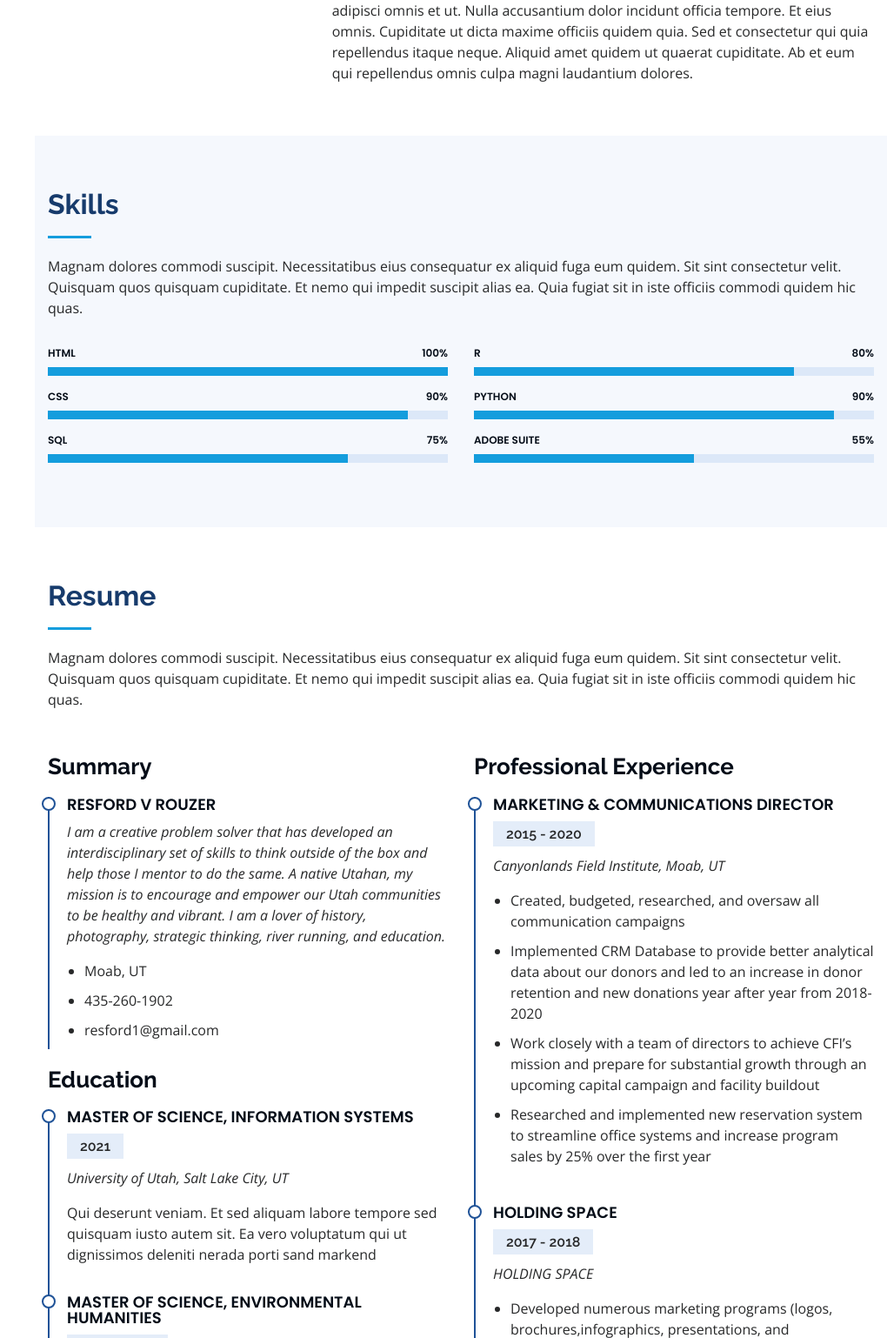
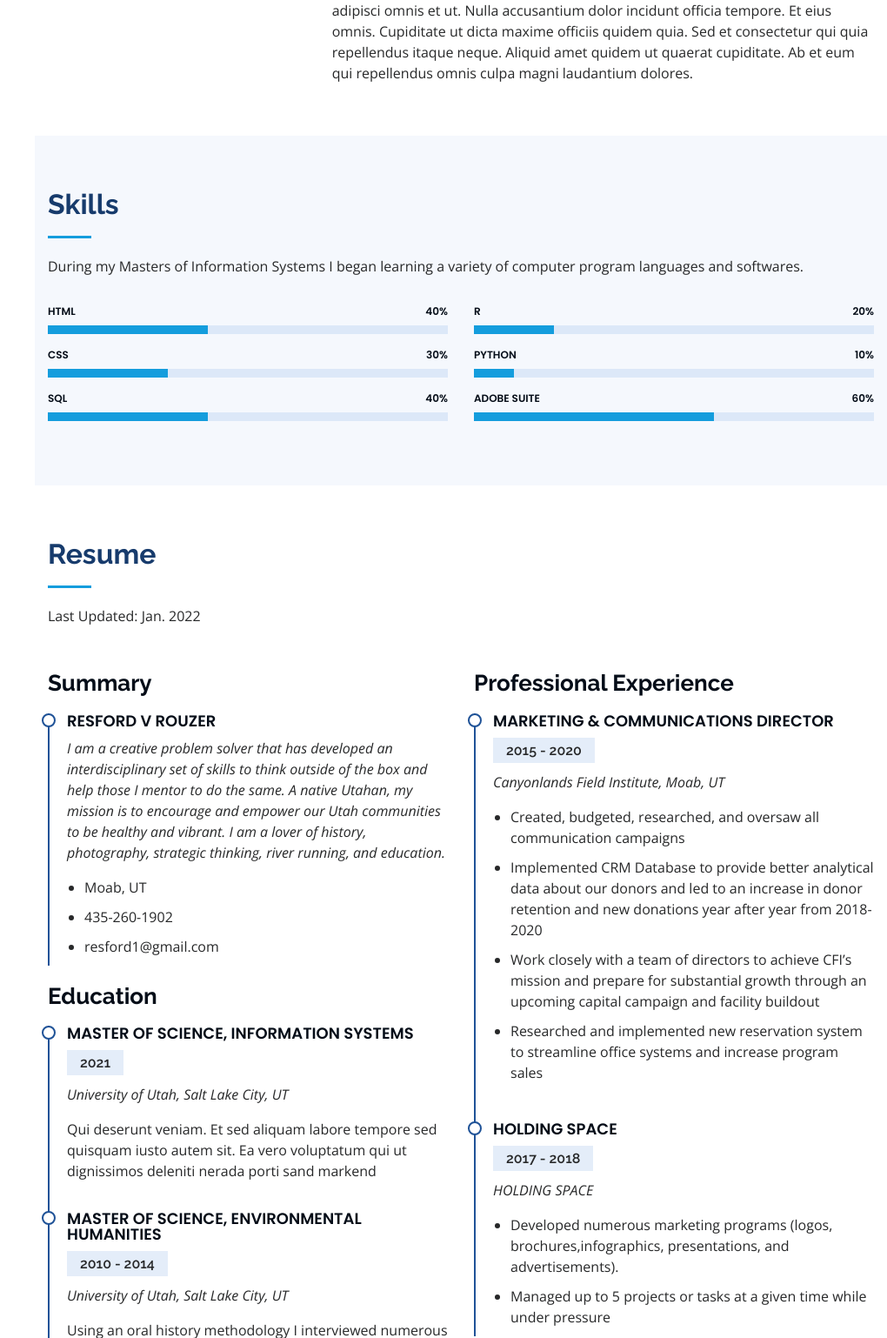
Before and after one commit to resford/my-resume, a plain HTML site: page index.html in a window 1280 px wide. Shown: the part 1262-2800 px from the top of the page at 87% size, without its empty margins (260-1280 px from the left). Drawn offline with nearby package versions, Linux system fonts and the light colour scheme.

Commit message:
site update

```diff
--- a/index.html
+++ b/index.html
@@ -38,10 +38,10 @@
         <img src="assets/img/profile-img.jpg" alt="" class="img-fluid rounded-circle">
         <h1 class="text-light"><a href="index.html">Resford V Rouzer</a></h1>
         <div class="social-links mt-3 text-center">
-          <a href="#" class="twitter"><i class="bx bxl-twitter"></i></a>
+          <!-- <a href="#" class="twitter"><i class="bx bxl-twitter"></i></a>
           <a href="#" class="facebook"><i class="bx bxl-facebook"></i></a>
           <a href="#" class="instagram"><i class="bx bxl-instagram"></i></a>
-          <a href="#" class="google-plus"><i class="bx bxl-skype"></i></a>
+           <a href="#" class="google-plus"><i class="bx bxl-skype"></i></a> -->
           <a href="#" class="linkedin"><i class="bx bxl-linkedin"></i></a>
         </div>
       </div>
@@ -52,7 +52,7 @@
           <li><a href="#about"><i class="bx bx-user"></i> <span>About</span></a></li>
           <li><a href="#resume"><i class="bx bx-file-blank"></i> <span>Resume</span></a></li>
           <li><a href="#portfolio"><i class="bx bx-book-content"></i> Portfolio</a></li>
-          <li><a href="#services"><i class="bx bx-server"></i> Services</a></li>
+          <!-- <li><a href="#services"><i class="bx bx-server"></i> Services</a></li> -->
           <li><a href="#contact"><i class="bx bx-envelope"></i> Contact</a></li>
 
         </ul>
@@ -171,7 +171,7 @@
 
         <div class="section-title">
           <h2>Skills</h2>
-          <p>Magnam dolores commodi suscipit. Necessitatibus eius consequatur ex aliquid fuga eum quidem. Sit sint consectetur velit. Quisquam quos quisquam cupiditate. Et nemo qui impedit suscipit alias ea. Quia fugiat sit in iste officiis commodi quidem hic quas.</p>
+          <p>During my Masters of Information Systems I began learning a variety of computer program languages and softwares.</p>
         </div>
 
         <div class="row skills-content">
@@ -179,23 +179,23 @@
           <div class="col-lg-6" data-aos="fade-up">
 
             <div class="progress">
-              <span class="skill">HTML <i class="val">100%</i></span>
+              <span class="skill">HTML <i class="val">40%</i></span>
               <div class="progress-bar-wrap">
-                <div class="progress-bar" role="progressbar" aria-valuenow="100" aria-valuemin="0" aria-valuemax="100"></div>
+                <div class="progress-bar" role="progressbar" aria-valuenow="40" aria-valuemin="0" aria-valuemax="100"></div>
               </div>
             </div>
 
             <div class="progress">
-              <span class="skill">CSS <i class="val">90%</i></span>
+              <span class="skill">CSS <i class="val">30%</i></span>
               <div class="progress-bar-wrap">
-                <div class="progress-bar" role="progressbar" aria-valuenow="90" aria-valuemin="0" aria-valuemax="100"></div>
+                <div class="progress-bar" role="progressbar" aria-valuenow="30" aria-valuemin="0" aria-valuemax="100"></div>
               </div>
             </div>
 
             <div class="progress">
-              <span class="skill">SQL <i class="val">75%</i></span>
+              <span class="skill">SQL <i class="val">40%</i></span>
               <div class="progress-bar-wrap">
-                <div class="progress-bar" role="progressbar" aria-valuenow="75" aria-valuemin="0" aria-valuemax="100"></div>
+                <div class="progress-bar" role="progressbar" aria-valuenow="40" aria-valuemin="0" aria-valuemax="100"></div>
               </div>
             </div>
 
@@ -204,23 +204,23 @@
           <div class="col-lg-6" data-aos="fade-up" data-aos-delay="100">
 
             <div class="progress">
-              <span class="skill">R <i class="val">80%</i></span>
+              <span class="skill">R <i class="val">20%</i></span>
               <div class="progress-bar-wrap">
-                <div class="progress-bar" role="progressbar" aria-valuenow="80" aria-valuemin="0" aria-valuemax="100"></div>
+                <div class="progress-bar" role="progressbar" aria-valuenow="20" aria-valuemin="0" aria-valuemax="100"></div>
               </div>
             </div>
 
             <div class="progress">
-              <span class="skill">Python <i class="val">90%</i></span>
+              <span class="skill">Python <i class="val">10%</i></span>
               <div class="progress-bar-wrap">
-                <div class="progress-bar" role="progressbar" aria-valuenow="90" aria-valuemin="0" aria-valuemax="100"></div>
+                <div class="progress-bar" role="progressbar" aria-valuenow="10" aria-valuemin="0" aria-valuemax="100"></div>
               </div>
             </div>
 
             <div class="progress">
-              <span class="skill">Adobe Suite <i class="val">55%</i></span>
+              <span class="skill">Adobe Suite <i class="val">60%</i></span>
               <div class="progress-bar-wrap">
-                <div class="progress-bar" role="progressbar" aria-valuenow="55" aria-valuemin="0" aria-valuemax="100"></div>
+                <div class="progress-bar" role="progressbar" aria-valuenow="60" aria-valuemin="0" aria-valuemax="100"></div>
               </div>
             </div>
 
@@ -237,7 +237,7 @@
 
         <div class="section-title">
           <h2>Resume</h2>
-          <p>Magnam dolores commodi suscipit. Necessitatibus eius consequatur ex aliquid fuga eum quidem. Sit sint consectetur velit. Quisquam quos quisquam cupiditate. Et nemo qui impedit suscipit alias ea. Quia fugiat sit in iste officiis commodi quidem hic quas.</p>
+          <p>Last Updated: Jan. 2022</p>
         </div>
 
         <div class="row">
@@ -278,7 +278,7 @@
                 <li>Created, budgeted, researched, and oversaw all communication campaigns</li>
                 <li>Implemented CRM Database to provide better analytical data about our donors and led to an increase in donor retention and new donations year after year from 2018-2020</li>
                 <li>Work closely with a team of directors to achieve CFI’s mission and prepare for substantial growth through an upcoming capital campaign and facility buildout</li>
-                <li>Researched and implemented new reservation system to streamline office systems and increase program sales by 25% over the first year</li>
+                <li>Researched and implemented new reservation system to streamline office systems and increase program sales</li>
               </ul>
             </div>
             <div class="resume-item">
@@ -288,8 +288,6 @@
               <ul>
                 <li>Developed numerous marketing programs (logos, brochures,infographics, presentations, and advertisements).</li>
                 <li>Managed up to 5 projects or tasks at a given time while under pressure</li>
-                <li>Recommended and consulted with clients on the most appropriate graphic design</li>
-                <li>Created 4+ design presentations and proposals a month for clients and account managers</li>
               </ul>
             </div>
           </div>
```
